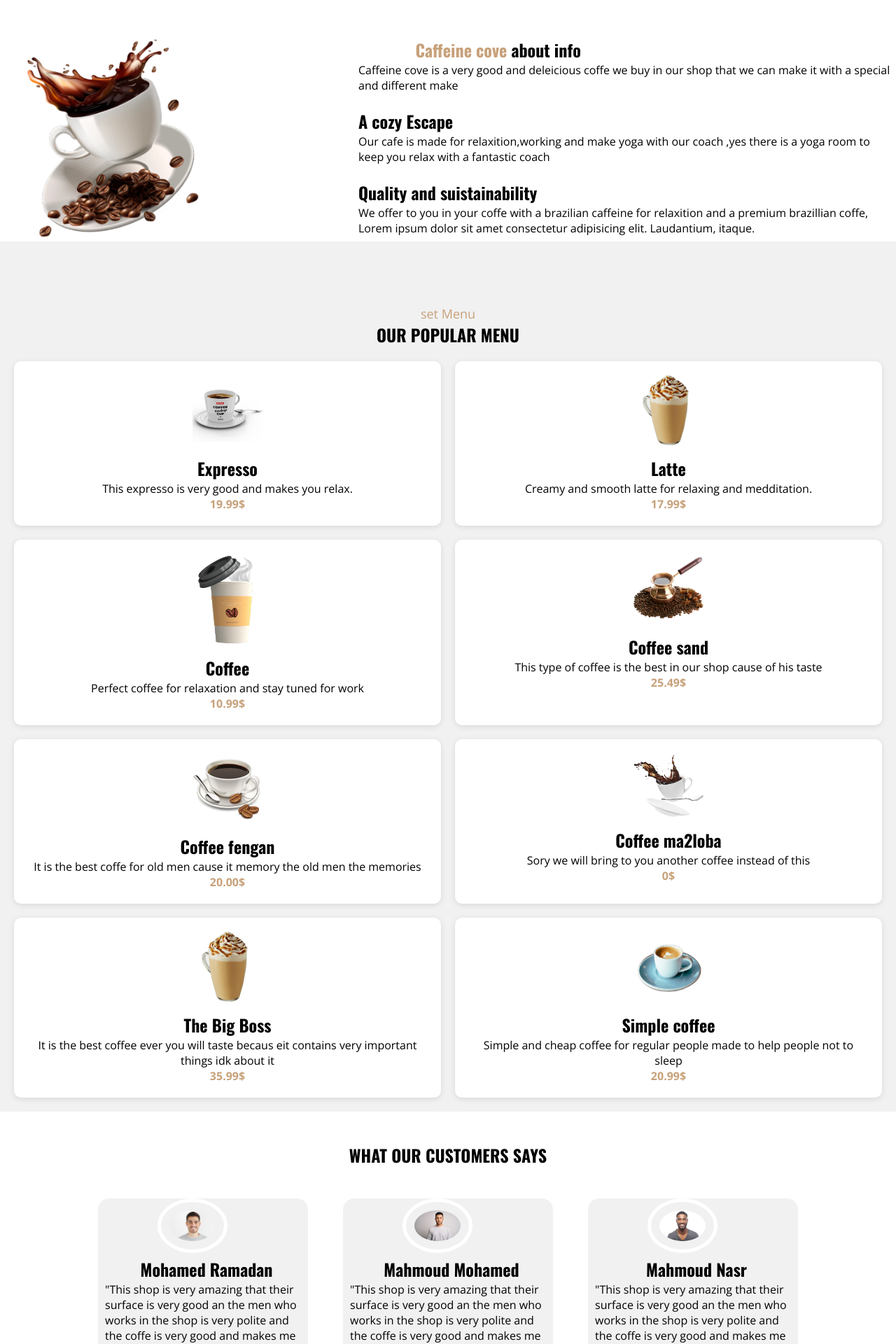
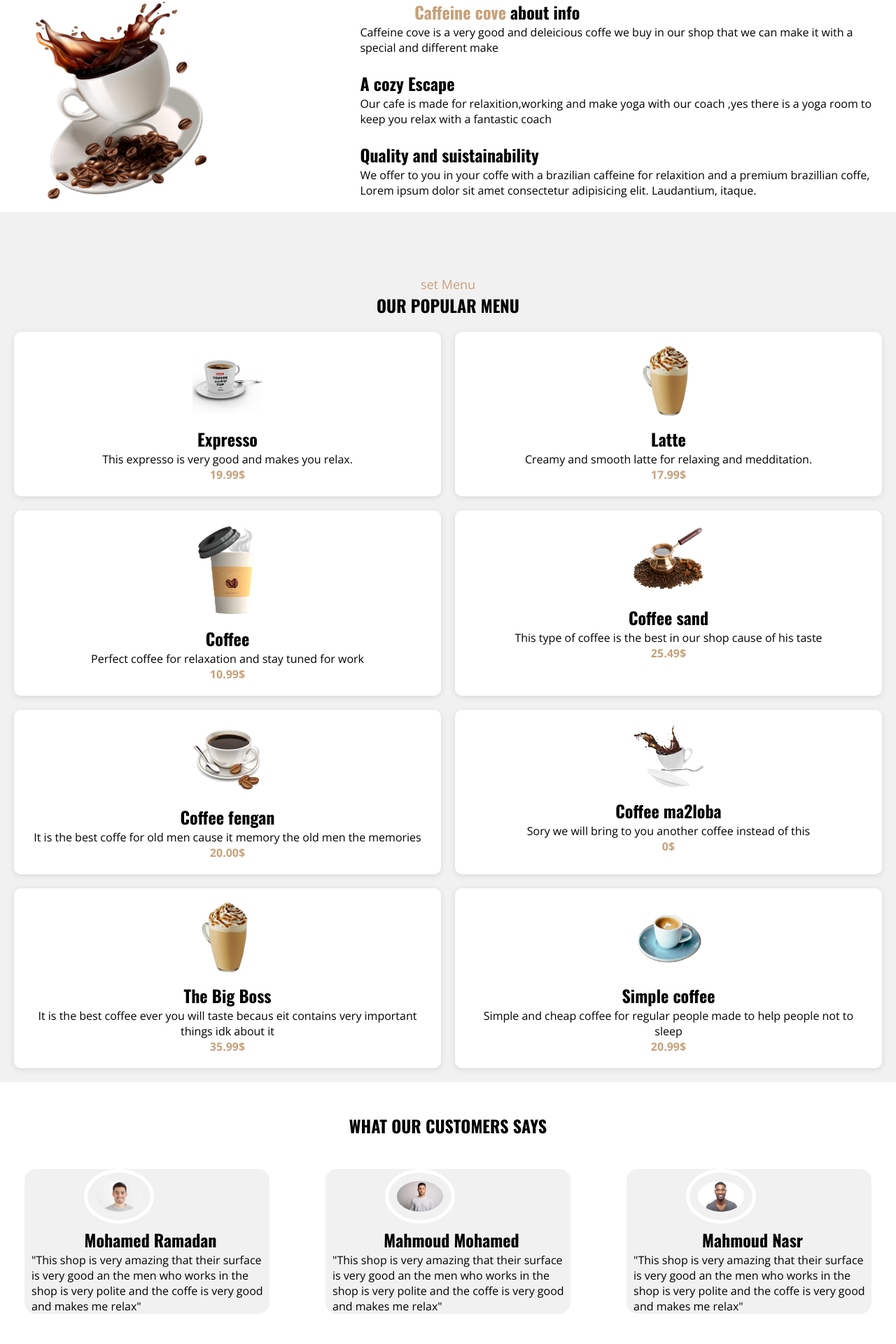
Before and after one commit to Mahmoud1854/Coffe-Shop, a React (Create React App) app: page / in a window 1280 px wide. Shown: the part 827-2747 px from the top of the page at 70% size. Built offline with nearby package versions, Linux system fonts and the light colour scheme.

Commit message:
update2 project

```diff
--- a/src/App.css
+++ b/src/App.css
@@ -118,6 +118,7 @@ ul{
 }
 #about{
   height: auto;
+  padding: 12px;
 }
 .AboutCon h1 span{
   color: var(--light-brown);
@@ -171,11 +172,11 @@ ul{
 .TestimCon{
   display: flex;
   justify-content: center;
-  gap: 50px;
+  gap: 80px;
 }
 .TestimChild{
   background-color: var(--background);
-  max-width: 300px;
+  max-width: 350px;
   height:auto;
   border-radius: 16px;
    padding-left: 10px;
--- a/src/App.jsx
+++ b/src/App.jsx
@@ -13,7 +13,7 @@ function App(){
     <title>Caffeine cove</title>
     <Header/>
     <Home />
-    <br /><br /><br />
+
    <About />
 
    <Menu />
```
